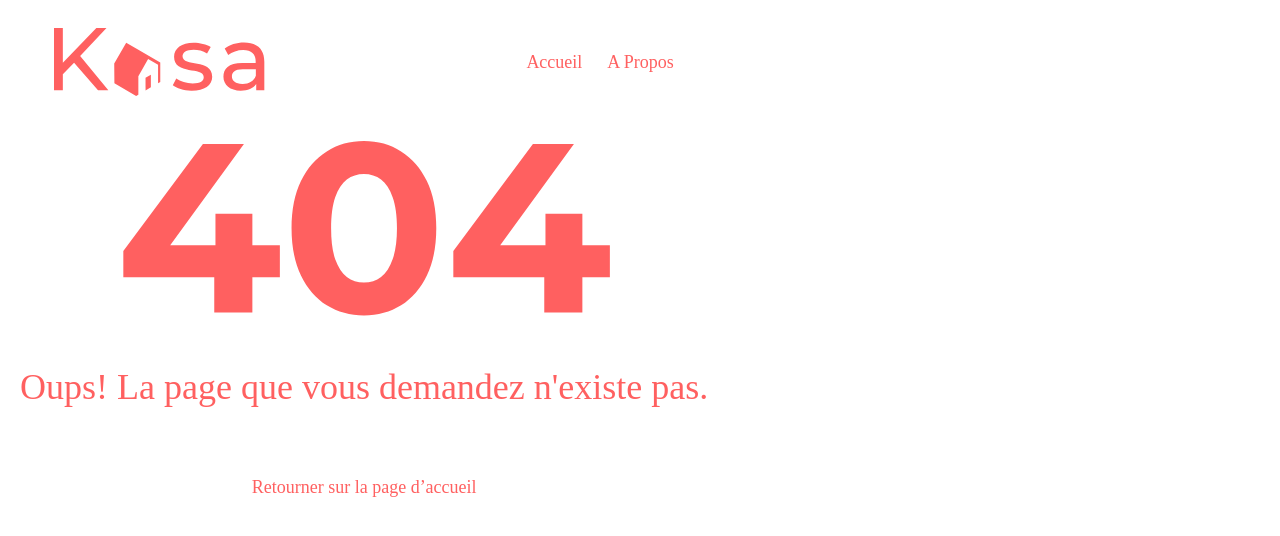
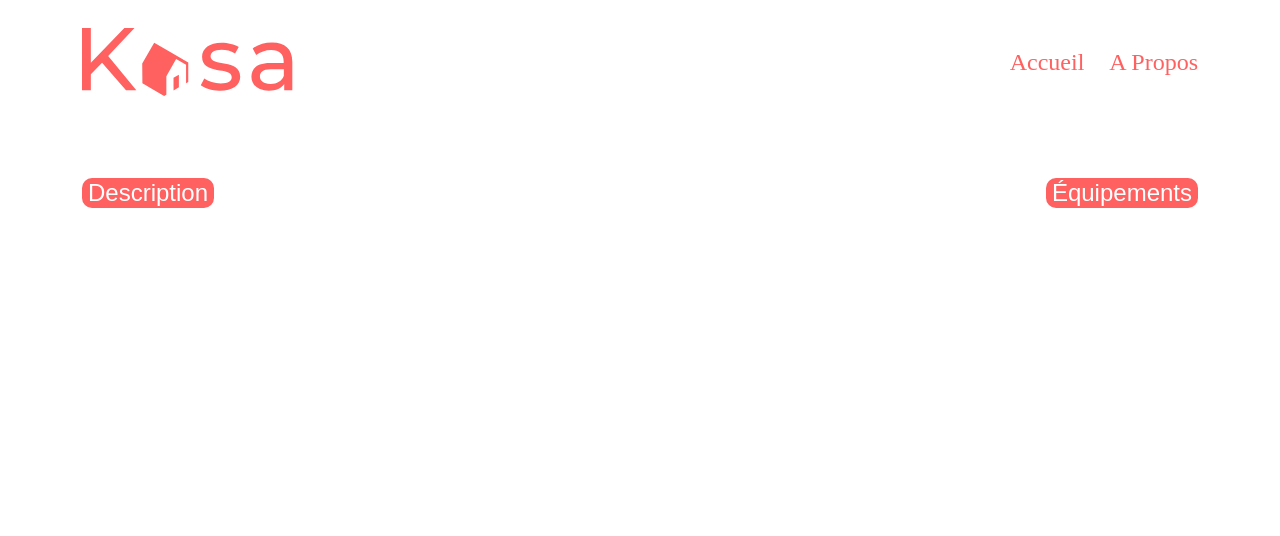
Before and after one commit to OverLordShiina/Project-7, a React (Create React App) app: page /logement/0979876d in a window 1280 px wide. Shown: the top 536 px of the page. Built offline with nearby package versions, Linux system fonts and the light colour scheme.

Commit message:
Logement.jsx started, global css fix

```diff
--- a/src/components/Collapsible.jsx
+++ b/src/components/Collapsible.jsx
@@ -6,7 +6,7 @@ import "../style/Collapsible.css";
 const Collapsible = (props) => {
   const [open, setOpen] = useState(false);
   const contentRef = useRef();
-  if (contentRef.current) console.log(contentRef.current.scrollHeight);
+  if (contentRef.current);
   const toggle = () => {
     setOpen(!open);
   };
--- a/src/components/Thumb.jsx
+++ b/src/components/Thumb.jsx
@@ -18,7 +18,7 @@ function Thumb() {
 
   const listItems = data.map((logement) => (
     <li key={logement.id} className="thumb">
-      <Link to="/${logement:id}">
+      <Link to={`/logement/${logement.id}`}>
         <img src={logement.cover} alt="Thumbnail Logement" />
         <div></div>
         <p>{logement.title}</p>
--- a/src/index.jsx
+++ b/src/index.jsx
@@ -16,7 +16,7 @@ root.render(
         <Route path="/" element={<Home />} />
         <Route path="/about" element={<About />} />
         <Route path="/*" element={<ErrorPage />} />
-        <Route path="/logement:id" element={<Logement />} />
+        <Route path="/logement/:logementId" element={<Logement />} />
       </Routes>
     </Router>
   </React.StrictMode>
--- a/src/pages/Logement/logement.jsx
+++ b/src/pages/Logement/logement.jsx
@@ -0,0 +1,46 @@
+import Header from "../../components/Header";
+import Collapsible from "../../components/Collapsible";
+import { useParams } from "react-router-dom";
+import { useState, useEffect } from "react";
+import "../../style/Logement.css";
+
+function Logement() {
+  const jsonId = useParams();
+  const url = "http://localhost:3000/logements.json";
+  const [data, setData] = useState([]);
+
+  const fetchInfo = () => {
+    return fetch(url)
+      .then((res) => res.json())
+      .then((d) => setData(d));
+  };
+
+  useEffect(() => {
+    fetchInfo();
+  }, []);
+
+  const logementData = data.find(
+    (logement) => logement.id === jsonId.logementId
+  );
+  console.log(logementData);
+  return (
+    <div>
+      <Header />
+      <div className="carrousel"></div>
+      <div className="title"></div>
+      <div className="tag"></div>
+      <div className="host"></div>
+      <div className="rating"></div>
+      <div className="lgm-content">
+        <Collapsible label="Description">
+          <p>description</p>
+        </Collapsible>
+        <Collapsible label="Équipements">
+          <p>equipments</p>
+        </Collapsible>
+      </div>
+    </div>
+  );
+}
+
+export default Logement;
--- a/src/style/ErrorPage.css
+++ b/src/style/ErrorPage.css
@@ -15,6 +15,8 @@ h2 {
   align-items: center;
 }
 
-a {
+#error-page a {
+  color: #ff6060;
+  text-decoration: none;
   font-size: 18px;
 }
--- a/src/style/Header.css
+++ b/src/style/Header.css
@@ -10,7 +10,7 @@
   align-items: center;
 }
 
-a {
+.ksa-header a {
   color: #ff6060;
   text-decoration: none;
   font-size: 24px;
--- /dev/null
+++ b/src/style/Logement.css
@@ -0,0 +1,5 @@
+.lgm-content {
+  display: flex;
+  justify-content: space-between;
+  margin: 5%;
+}
--- a/src/style/Thumb.css
+++ b/src/style/Thumb.css
@@ -1,10 +1,8 @@
 .thumb {
-  position: relative;
   display: flex;
-  align-items: flex-end;
   max-height: 340px;
   width: 30%;
-  margin-bottom: 20px;
+  margin-bottom: 30px;
 }
 
 .list-thumb {
@@ -19,6 +17,15 @@ li img {
   width: 100%;
   height: 100%;
   border-radius: 10px;
+}
+
+li a {
+  position: relative;
+  display: flex;
+  color: white;
+  text-decoration: none;
+  font-weight: 500;
+  font-size: 18px;
 }
 
 li p {
--- a/src/style/index.css
+++ b/src/style/index.css
@@ -1,5 +1,6 @@
 body {
   display: flex;
+  flex-direction: column;
   margin-left: 20px;
   margin-right: 20px;
   font-family: "Montserrat";
```
